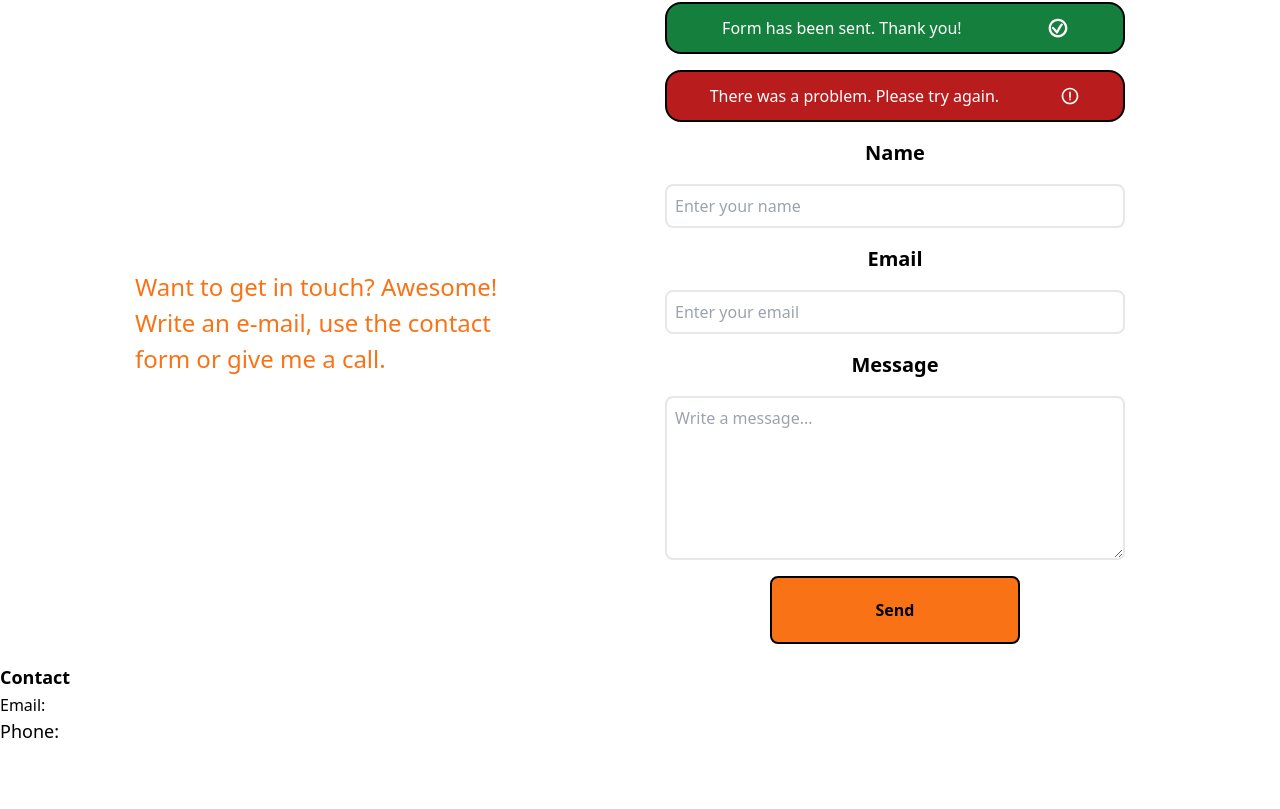
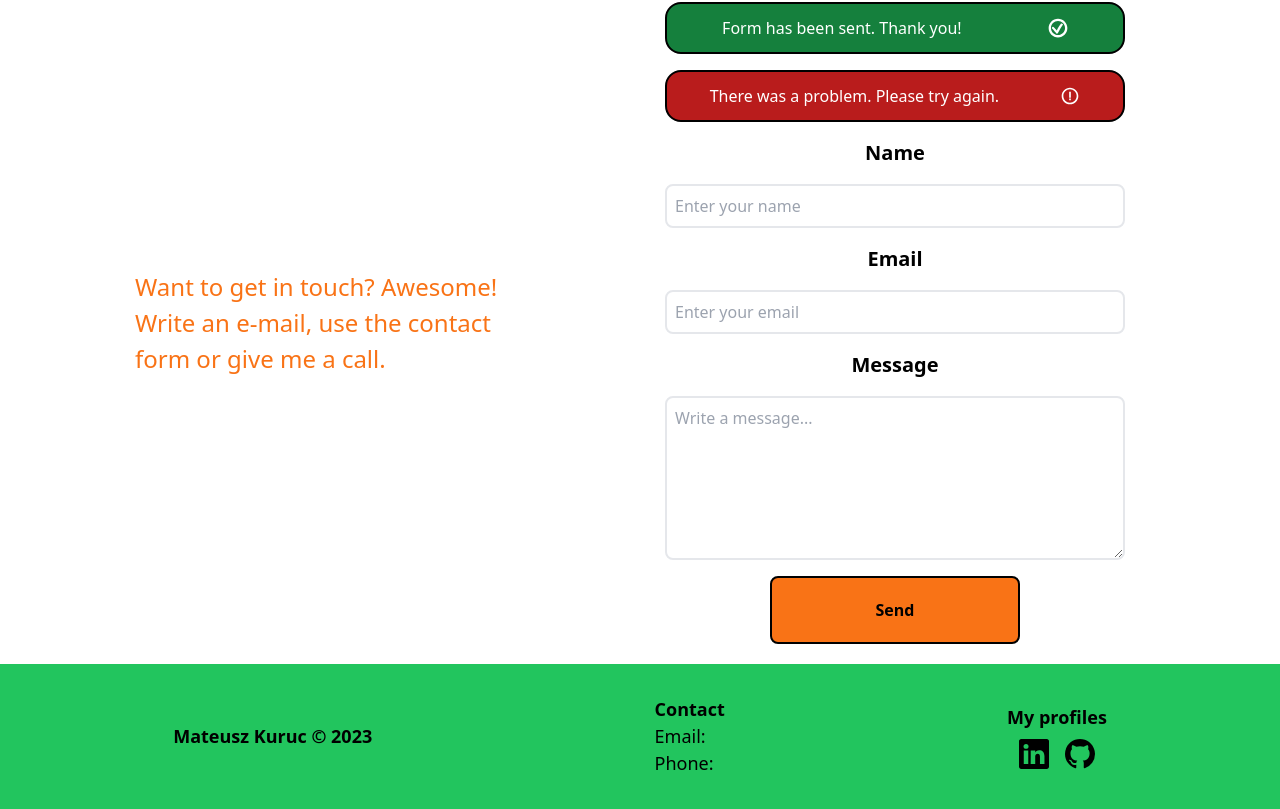
Before and after one commit to MateuszKuruc/developer-portfolio, a Next.js app in the folder developer-portfolio-site/: page / in a window 1280 px wide. Shown: the part 1538-2347 px from the top of the page. Before the commit the page ends 2283 px from the top, so only its background shows below. Built offline with nearby package versions, Linux system fonts and the light colour scheme.

Commit message:
style footer for desktop

```diff
--- a/developer-portfolio-site/src/app/components/Footer.tsx
+++ b/developer-portfolio-site/src/app/components/Footer.tsx
@@ -1,9 +1,16 @@
+import { BsLinkedin, BsGithub } from "react-icons/bs";
+
 const Footer = () => {
   return (
     <section className="content-container">
+      <div className="p-8 flex items-center justify-around bg-green-500">
+        <div>
+          <p className="bold-18">Mateusz Kuruc © 2023</p>
+        </div>
+
         <div>
           <h4 className="bold-18">Contact</h4>
-        <p className="reguar-18">
+          <p className="regular-18">
             Email:{" "}
             <span className="contact-details contact-email">
               <a href={`mailto:${process.env.CONTACT_EMAIL}`}>
@@ -13,8 +20,25 @@ const Footer = () => {
           </p>
           <p className="regular-18">
             Phone:{" "}
-          <span className="contact-details">{process.env.CONTACT_NUMBER}</span>
+            <span className="contact-details">
+              {process.env.CONTACT_NUMBER}
+            </span>
           </p>
+        </div>
+        <div>
+          <h4 className="bold-18 pb-2">My profiles</h4>
+
+<div className="flex gap-4 justify-center">
+
+          <a target="_blank" href={process.env.LINKEDIN_LINK}>
+            <BsLinkedin size={30} />
+          </a>
+          <a target="_blank" href={process.env.GITHUB_LINK}>
+            <BsGithub size={30} />
+          </a>
+
+</div>
+        </div>
       </div>
     </section>
   );
```
Lines whose indentation alone changed are shown as unchanged.
